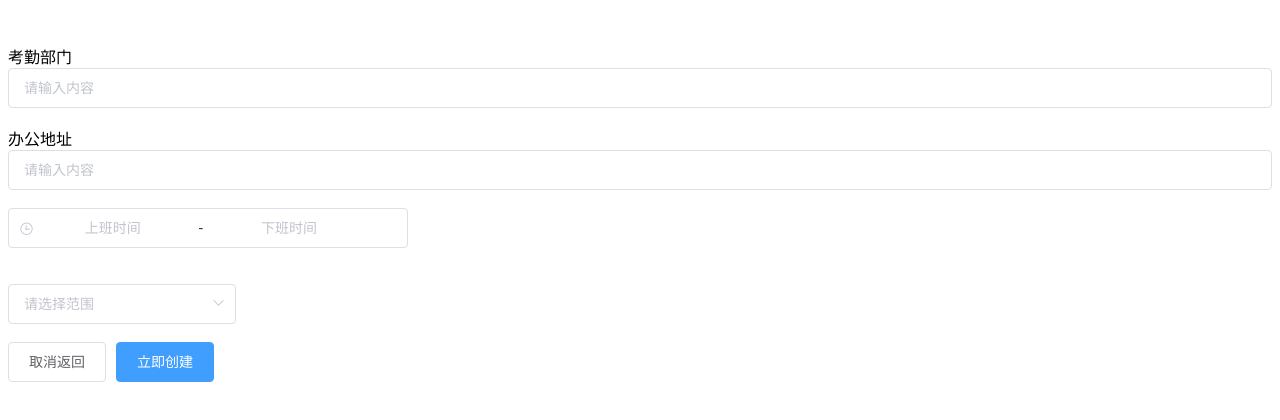
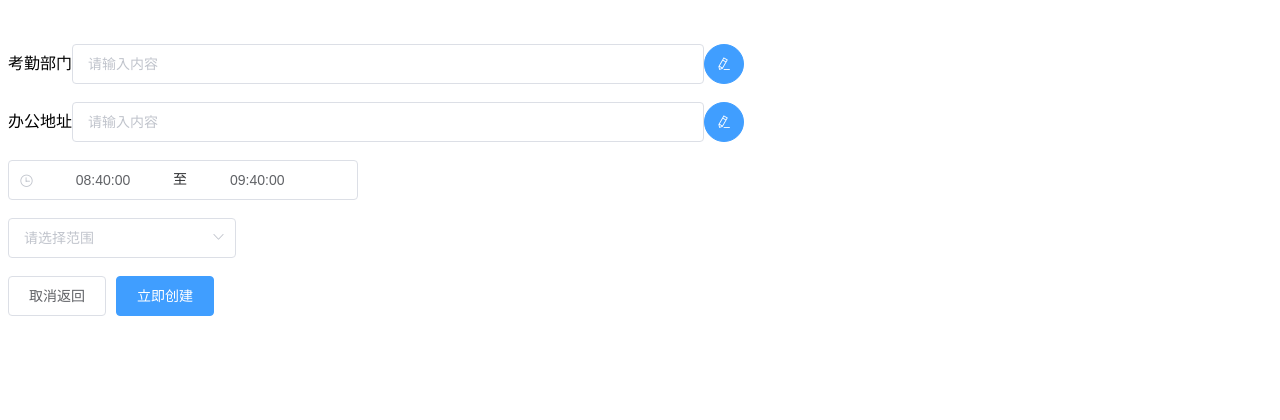
Before and after one commit to zhenbushidashen/kaoqin, a Vue app: page / in a window 1280 px wide. Both pictures are taken after a click on the button "新增". Shown: the top 420 px of the page. Built offline with nearby package versions, Linux system fonts and the light colour scheme.

Commit message:
基本结构

```diff
--- a/package.json
+++ b/package.json
@@ -10,6 +10,7 @@
     "build": "node build/build.js"
   },
   "dependencies": {
+    "axios": "^0.18.0",
     "element-ui": "^2.3.7",
     "vue": "^2.5.2",
     "vue-router": "^3.0.1"
--- a/src/components/Create/Index.vue
+++ b/src/components/Create/Index.vue
@@ -2,31 +2,37 @@
   <div>
        <br>
   <br>
-     <label for="">考勤部门</label> <el-input
+<label for="">考勤部门</label>
+ <el-input
   placeholder="请输入内容"
   v-model="input10"
-  clearable>
+  clearable
+  style="width:50%;">
 </el-input>
- <br>
+<el-button type="primary" icon="el-icon-edit" circle @click=""></el-button>
   <br>
+  <br>
+
 <label for="">办公地址</label>
+
 <el-input
   placeholder="请输入内容"
   v-model="input10"
-  clearable>
+  clearable
+  style="width:50%;">
 </el-input>
- <br>
+<el-button type="primary" icon="el-icon-edit" circle @click="dialogTableVisible = true"></el-button>
+
   <br>
-<div class="block">
-    <el-date-picker
-      v-model="value7"
-      type="datetimerange"
-      align="right"
-      start-placeholder="上班时间"
-      end-placeholder="下班时间"
-      :default-time="['12:00:00', '08:00:00']">
-    </el-date-picker>
-  </div>
+  <br>
+  <el-time-picker
+    is-range
+    v-model="value4"
+    range-separator="至"
+    start-placeholder="开始时间"
+    end-placeholder="结束时间"
+    placeholder="选择时间范围">
+  </el-time-picker>
    <br>
   <br>
     <el-select v-model="value" placeholder="请选择范围">
@@ -41,14 +47,25 @@
   <br>
   <el-button>取消返回</el-button>
   <el-button type="primary">立即创建</el-button>
+  <el-dialog title="请选择办公地点" :visible.sync="dialogTableVisible">
+    <Map></Map>
+    <el-button>取消</el-button>
+    <el-button type="primary">确定</el-button>
+</el-dialog>
   </div>
 </template>
 
 <script>
+import Map from '../Map'
 export default {
+  components: {
+    Map
+  },
   data() {
       return {
-          value7: ''
+          value7: '',
+          value4: [new Date(2016, 9, 10, 8, 40), new Date(2016, 9, 10, 9, 40)],
+          dialogTableVisible: false
       }
   }
 }
--- /dev/null
+++ b/src/components/DataView/Index.vue
@@ -0,0 +1,36 @@
+<template>
+  <div>
+     <div>
+          打卡时间：
+    <el-date-picker
+      v-model="value7"
+      type="datetimerange"
+      align="right"
+      start-placeholder="上班时间"
+      end-placeholder="下班时间"
+      :default-time="['12:00:00', '08:00:00']">
+    </el-date-picker>
+    <el-select v-model="value" placeholder="请选择">
+    <el-option>上下班</el-option>
+    <el-option>外出</el-option>
+  </el-select>
+  <el-button type="primary">查询</el-button>
+  <el-button type="primary">导出EXCEL</el-button>
+  </div>
+
+  </div>
+</template>
+
+<script>
+export default {
+   data() {
+      return {
+        value4: [new Date(2016, 9, 10, 8, 40), new Date(2016, 9, 10, 9, 40)]
+      }
+    }
+}
+</script>
+
+<style>
+
+</style>
--- a/src/components/HelloWorld.vue
+++ b/src/components/HelloWorld.vue
@@ -36,8 +36,8 @@
     <el-table-column
       label="操作">
       <template slot-scope="scope">
-     <a href="#">考勤数据</a>
-        <a href="#">修改</a>
+     <router-link to="/dataview">考勤数据</router-link>
+     <router-link to="/modify">修改</router-link>
         <a href="#"> 禁用</a>
         <a href="#"> 启用</a>
         <a href="#">删除</a>
--- a/src/components/Map/Index.vue
+++ b/src/components/Map/Index.vue
@@ -1,6 +1,5 @@
 <template>
    <div class="map_container">
-
    </div>
 </template>
 
@@ -12,6 +11,18 @@ export default {
     var map = new BMap.Map(document.querySelector('.map_container'))
     var point = new BMap.Point(116.404, 39.915)
     map.centerAndZoom(point, 15)
+    var geolocation = new BMap.Geolocation();
+    geolocation.getCurrentPosition(function(r){
+	if(this.getStatus() == BMAP_STATUS_SUCCESS){
+		var mk = new BMap.Marker(r.point);
+		map.addOverlay(mk);
+		map.panTo(r.point);
+		alert('您的位置：'+r.point.lng+','+r.point.lat);
+	}
+	else {
+		alert('failed'+this.getStatus());
+	}
+});
     window.setTimeout(function(){
     map.panTo(new BMap.Point(116.409, 39.918));
 }, 2000)
@@ -21,7 +32,7 @@ export default {
 
 <style scoped>
   .map_container {
-      width: 1000px;
-      height: 500px;
+      width: 650px;
+      height: 300px;
   }
 </style>
--- /dev/null
+++ b/src/config/server.js
@@ -0,0 +1,5 @@
+const attendanceApi = 'http://183.196.130.125:9001/attendance'
+
+const contactApi = 'http://183.196.130.125:9002/contact'
+
+export { attendanceApi, contactApi }
--- a/src/router/index.js
+++ b/src/router/index.js
@@ -2,6 +2,7 @@ import Vue from 'vue'
 import Router from 'vue-router'
 import HelloWorld from '@/components/HelloWorld'
 import Create from '@/components/Create'
+import DataView from '@/components/DataView'
 
 Vue.use(Router)
 
@@ -17,6 +18,17 @@ export default new Router({
       path: '/create',
       name: 'Create',
       component: Create
+    },
+    {
+      path: '/dataview',
+      name: 'DataView',
+      component: DataView
+    },
+    {
+
+      path: '/modify',
+      name: 'Create',
+      component: Create
     }
   ]
 })
```
Also changed, not shown: src/utils/request/index.js (added, +20 -0 lines), src/assets/微信截图_20180509174806.png (added), 1 other file (tests, documents, lock files or other folders).
